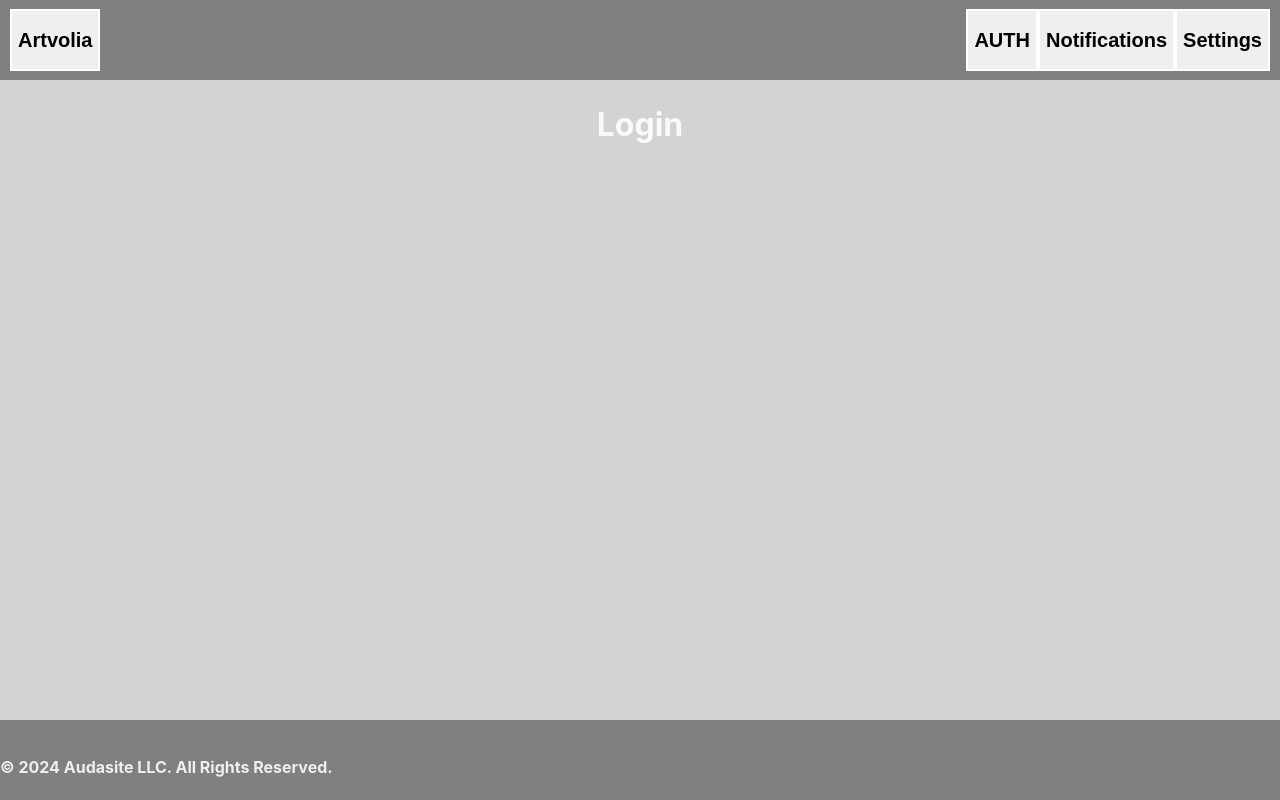
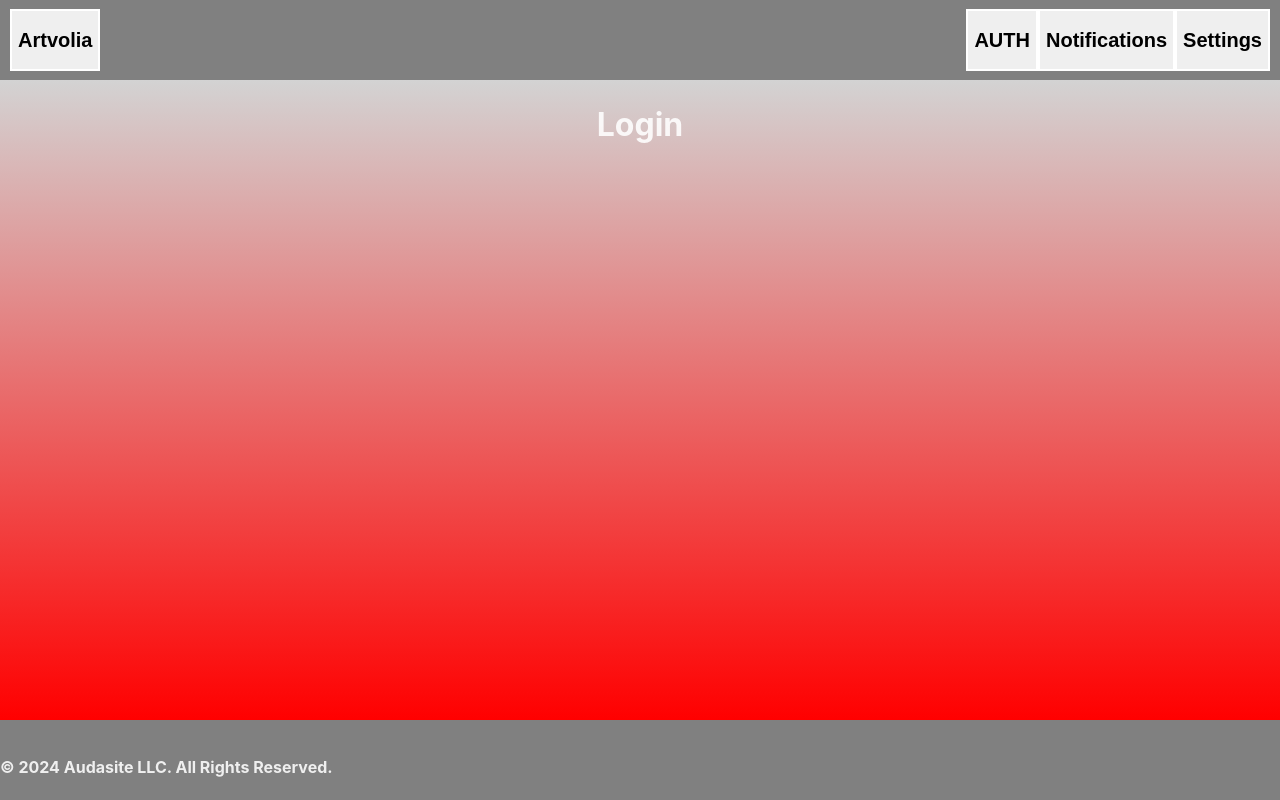
Before and after one commit to roryemagee1/artvolia-fe, a React (Vite) app: page /login in a window 1280 px wide. Built offline with nearby package versions, Linux system fonts and the light colour scheme.

Commit message:
Refactor styling of Header, Footer, and Main from flexbox to absolute

```diff
--- a/src/features/ui/footer/footer.css
+++ b/src/features/ui/footer/footer.css
@@ -1,6 +1,10 @@
 footer {
   height: 10vh;
   width: 100vw;
+  position: fixed;
+  bottom: 0;
+  right: 0;
+  z-index: 1;
 
   background-color: grey;
 
--- a/src/features/ui/header/header.css
+++ b/src/features/ui/header/header.css
@@ -1,6 +1,10 @@
 header {
   height: 10vh;
   width: 100vw;
+  position: fixed;
+  top: 0;
+  left: 0;
+  z-index: 1;
 
   background-color: grey;
 }
--- a/src/features/ui/main/main.css
+++ b/src/features/ui/main/main.css
@@ -1,11 +1,18 @@
 main {
-  height: 80vh;
+  min-height: 80vh;
   width: 100vw;
+  position: absolute;
+  top: 10vh;
+  left: 0;
 
-  background-color: lightgrey;
+  background: linear-gradient(lightgrey, #ff0000);
 
   display: flex;
   flex-direction: row;
   justify-content: center;
   align-items: start;
 }
+
+main > h1 {
+  position: fixed;
+}
```
